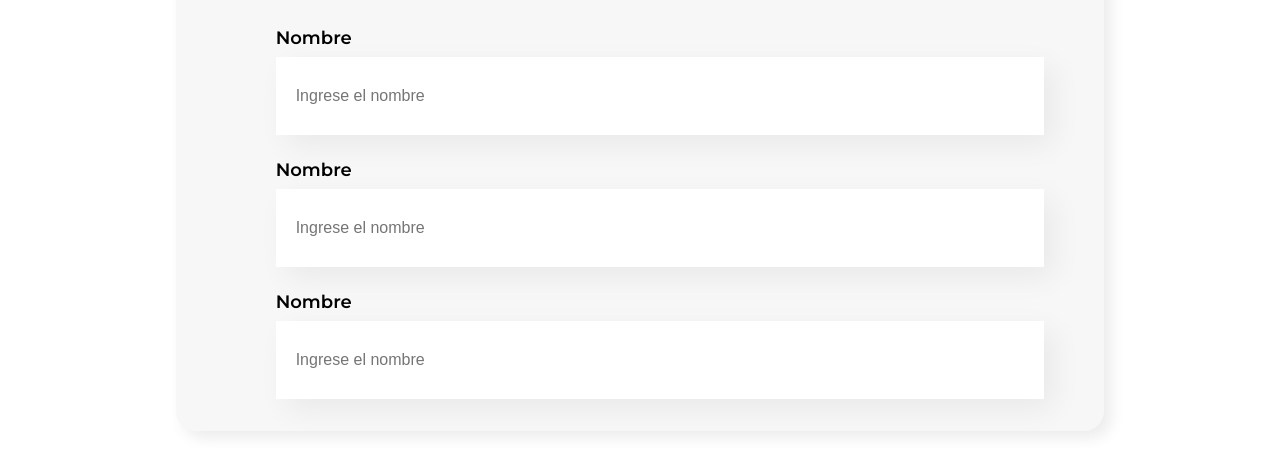
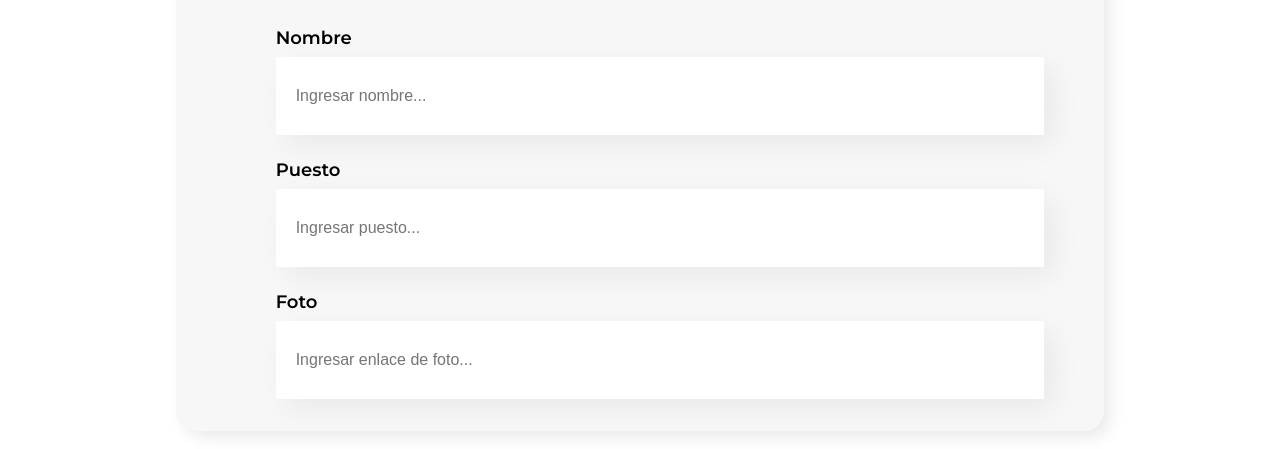
Before and after one commit to Abraham9804/org, a React (Create React App) app: page / in a window 1280 px wide. Shown: the part 658-1107 px from the top of the page. Built offline with nearby package versions, Linux system fonts and the light colour scheme; a web font is replaced by a local one.

Commit message:
Creacion de props para CampoTexto

```diff
--- a/src/componentes/CampoTexto/index.js
+++ b/src/componentes/CampoTexto/index.js
@@ -1,8 +1,9 @@
 import "./CampoTexto.css"
-const CampoTexto = () => {
+const CampoTexto = (props) => {
+    const placeholderMod = `${props.placeholder}...`
     return <div className="campo__texto">
-                <label>Nombre</label>
-                <input type="text" placeholder="Ingrese el nombre"/>
+                <label>{props.name}</label>
+                <input type="text" placeholder={placeholderMod}/>
             </div>
 }
 
--- a/src/componentes/Formulario/Formulario.js
+++ b/src/componentes/Formulario/Formulario.js
@@ -5,9 +5,9 @@ function Formulario(){
     return <section className="secction__form">
                 <form>
                     <h2>Rellena el formulario para crear el colaborador.</h2>
-                    <CampoTexto/>
-                    <CampoTexto/>
-                    <CampoTexto/>
+                    <CampoTexto name="Nombre" placeholder="Ingresar nombre"/>
+                    <CampoTexto name="Puesto" placeholder="Ingresar puesto"/>
+                    <CampoTexto name="Foto" placeholder="Ingresar enlace de foto"/>
                 </form>
             </section>
 }
```
